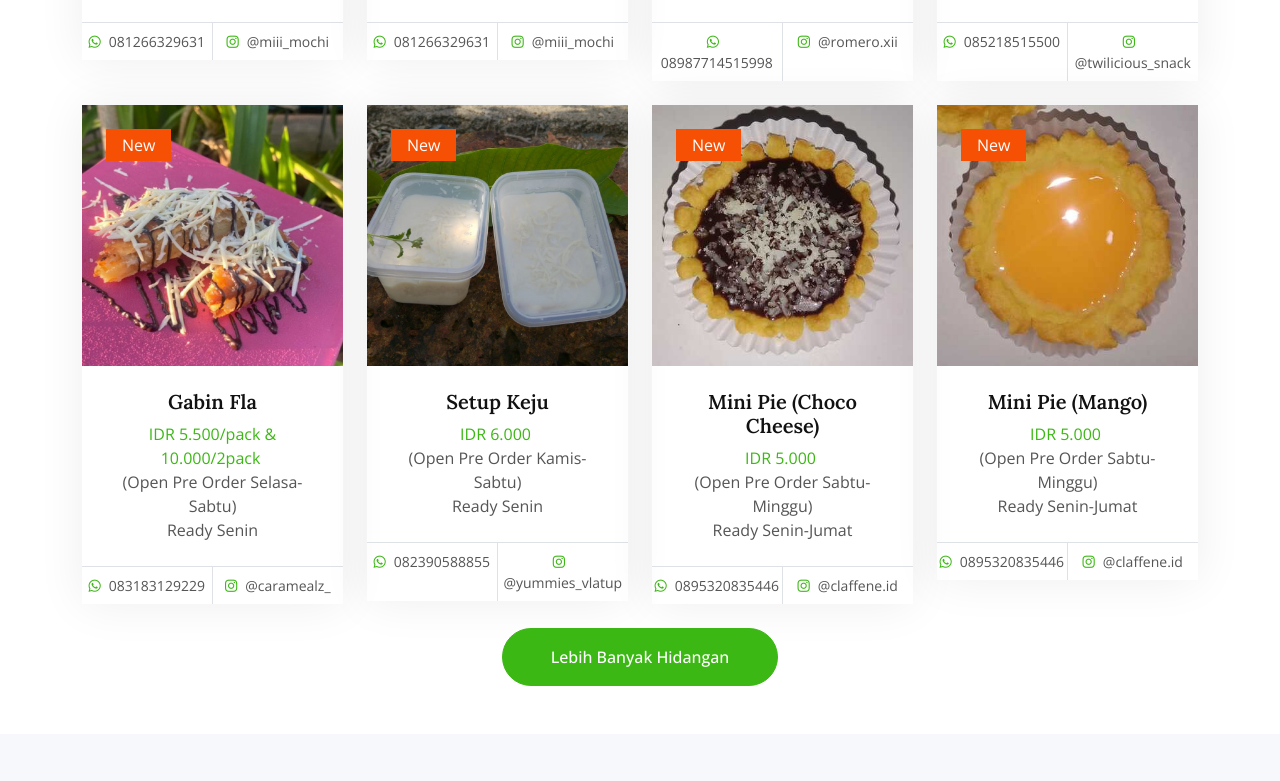
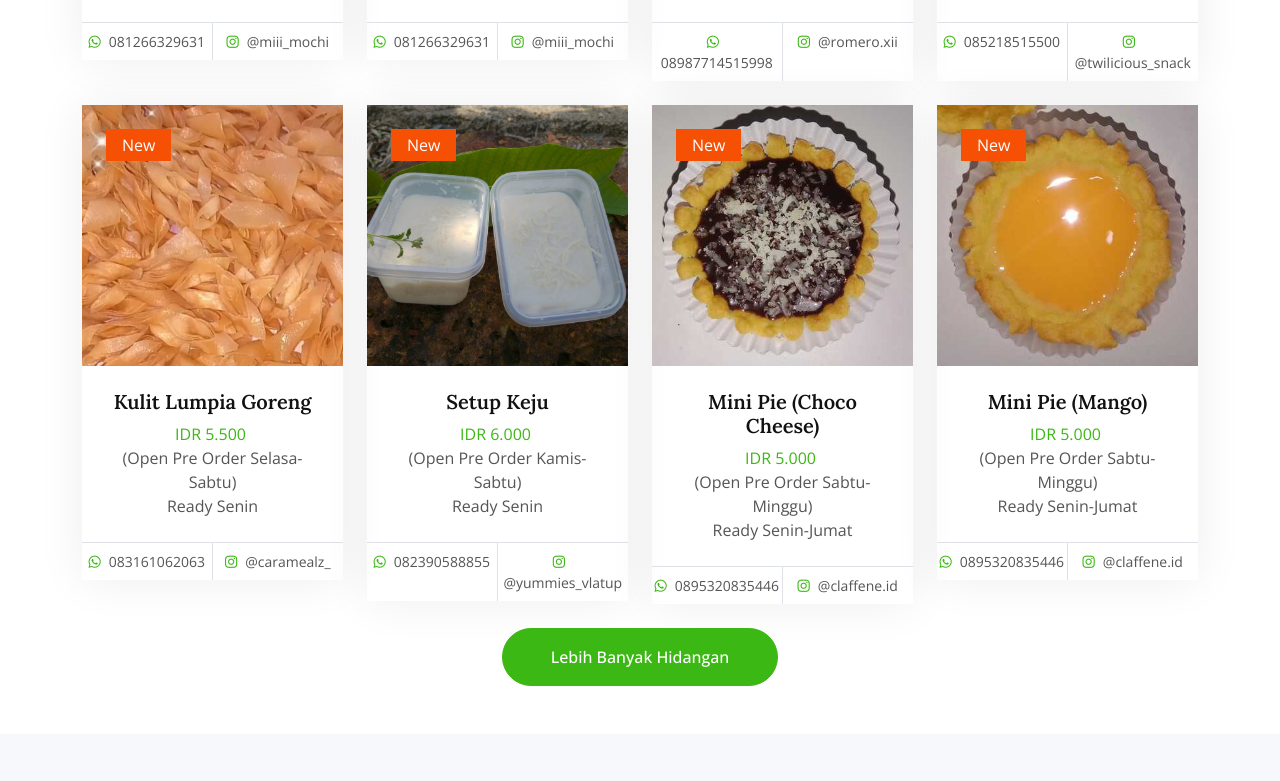
Before and after one commit to JassonGu0/SKANSAFOOD, a plain HTML site: page index.html in a window 1280 px wide. Shown: the part 2239-3020 px from the top of the page. Drawn offline with nearby package versions, Linux system fonts and the light colour scheme.

Commit message:
Add files via upload

```diff
--- a/index.html
+++ b/index.html
@@ -290,20 +290,20 @@
                         <div class="col-xl-3 col-lg-4 col-md-6 wow fadeInUp" data-wow-delay="0.5s">
                             <div class="product-item">
                                 <div class="position-relative bg-light overflow-hidden">
-                                    <img class="img-fluid w-100" src="image/gabinfla.jpg" alt="">
+                                    <img class="img-fluid w-100" src="image/kulu.jpg" alt="">
                                     <div
                                         class="bg-secondary rounded text-white position-absolute start-0 top-0 m-4 py-1 px-3">
                                         New</div>
                                 </div>
                                 <div class="text-center p-4">
-                                    <a class="d-block h5 mb-2" href="">Gabin Fla</a>
-                                    <span class="text-primary me-1">IDR 5.500/pack & 10.000/2pack</span><br>
+                                    <a class="d-block h5 mb-2" href="">Kulit Lumpia Goreng</a>
+                                    <span class="text-primary me-1">IDR 5.500</span><br>
                                     <span class="">(Open Pre Order Selasa-Sabtu)<br>Ready Senin</span>
                                 </div>
                                 <div class="d-flex border-top">
                                     <small class="w-50 text-center border-end py-2">
-                                        <a class="text-body" href="https://wa.me/6283183129229"><i
-                                                class="fa-brands fa-whatsapp text-primary me-2"></i>083183129229</a>
+                                        <a class="text-body" href="http://wa.me/6283161062063"><i
+                                                class="fa-brands fa-whatsapp text-primary me-2"></i>083161062063</a>
                                     </small>
                                     <small class="w-50 text-center py-2">
                                         <a class="text-body" href="https://www.instagram.com/caramealz_/"><i
@@ -501,20 +501,20 @@
                         <div class="col-xl-3 col-lg-4 col-md-6">
                             <div class="product-item">
                                 <div class="position-relative bg-light overflow-hidden">
-                                    <img class="img-fluid w-100" src="image/gabinfla.jpg" alt="">
+                                    <img class="img-fluid w-100" src="image/kulu.jpg" alt="">
                                     <div
                                         class="bg-secondary rounded text-white position-absolute start-0 top-0 m-4 py-1 px-3">
                                         New</div>
                                 </div>
                                 <div class="text-center p-4">
-                                    <a class="d-block h5 mb-2" href="">Gabin Fla</a>
-                                    <span class="text-primary me-1">IDR 5.500/pack & 10.000/2pack</span><br>
+                                    <a class="d-block h5 mb-2" href="">Kulit Lumpia Goreng</a>
+                                    <span class="text-primary me-1">IDR 5.500</span><br>
                                     <span class="">(Open Pre Order Selasa-Sabtu)<br>Ready Senin</span>
                                 </div>
                                 <div class="d-flex border-top">
                                     <small class="w-50 text-center border-end py-2">
-                                        <a class="text-body" href="https://wa.me/6283183129229"><i
-                                                class="fa-brands fa-whatsapp text-primary me-2"></i>083183129229</a>
+                                        <a class="text-body" href="http://wa.me/6283161062063"><i
+                                                class="fa-brands fa-whatsapp text-primary me-2"></i>083161062063</a>
                                     </small>
                                     <small class="w-50 text-center py-2">
                                         <a class="text-body" href="https://www.instagram.com/caramealz_/"><i
```
Also changed, not shown: product.html (+10 -10 lines), image/kulu.jpg (added).
